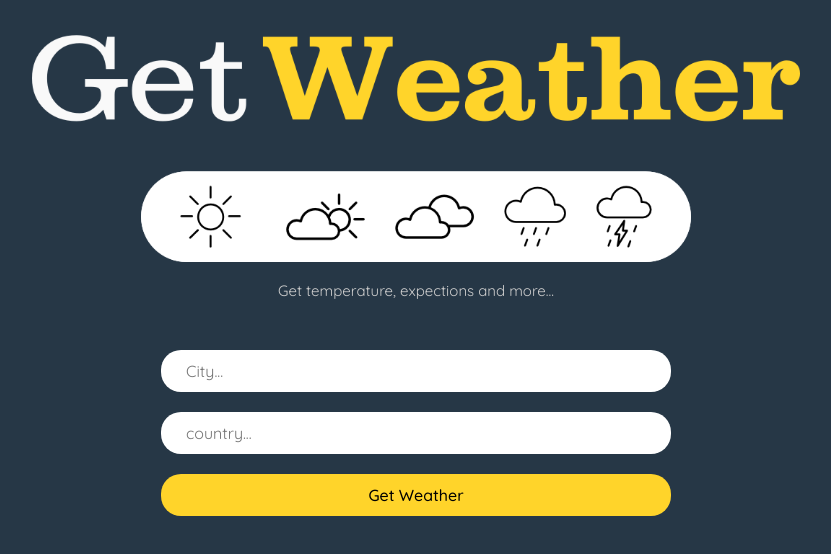
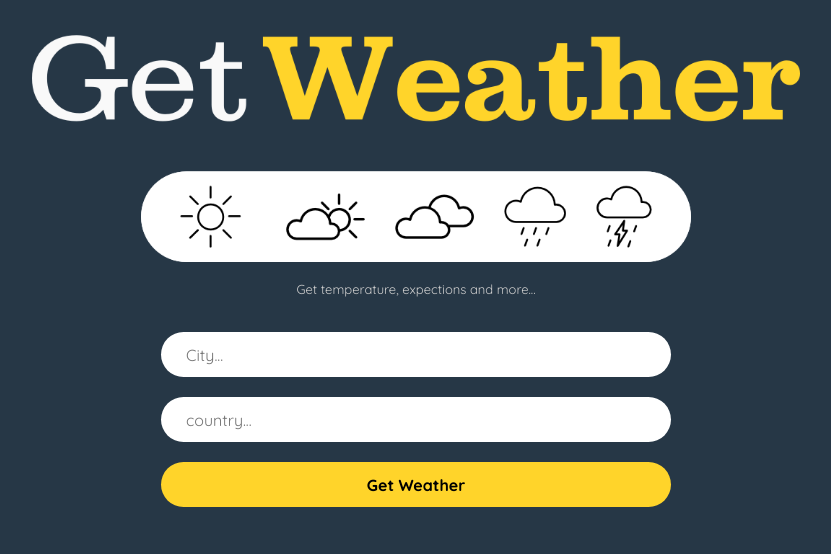
Before and after one commit to sarah27h/react-get-weather-app, a React (Create React App) app: page / in a window 1280 px wide. Shown: the top 554 px of the page, without its empty margins (224-1055 px from the left). Built offline with nearby package versions, Linux system fonts and the light colour scheme.

Commit message:
Style: add styles for <Form />

```diff
--- a/src/App.css
+++ b/src/App.css
@@ -1,5 +1,5 @@
 /* imports */
-@import url('https://fonts.googleapis.com/css?family=Quicksand:400,500');
+@import url('https://fonts.googleapis.com/css?family=Quicksand:400,700');
 
 
 /* start general */
@@ -29,6 +29,7 @@ button {
   font-family:inherit; /* to get form inherit font family as does not inherit by default*/
 }
 
+
 /* start App */
 .App {
   text-align: center;
@@ -43,9 +44,9 @@ button {
 }
 
 .titles-Wrapper p {
-  margin: 15px 0;
+  margin: 15px 0 0;
   color: #ccc;
-  font-size: 15px;
+  font-size: 13px;
 }
 
 
@@ -63,20 +64,20 @@ button {
 .form-container .form-text {
   display: block;
   width: 100%;
-  height: 42px;
+  height: 45px;
   padding: 0 25px;
-  border-radius: 20px 20px;
+  border-radius: 25px 25px;
   border: none;
   font-size: 16px;
 }
 
 .form-container .sub-btn {
   width: 100%;
-  height: 42px;
+  height: 45px;
   padding: 0 25px;
-  border-radius: 20px 20px;
+  border-radius: 25px 25px;
   border: none;
   background: #ffd42a;
-  font-weight: 500;
+  font-weight: 700;
   font-size: 16px;
 }
```
